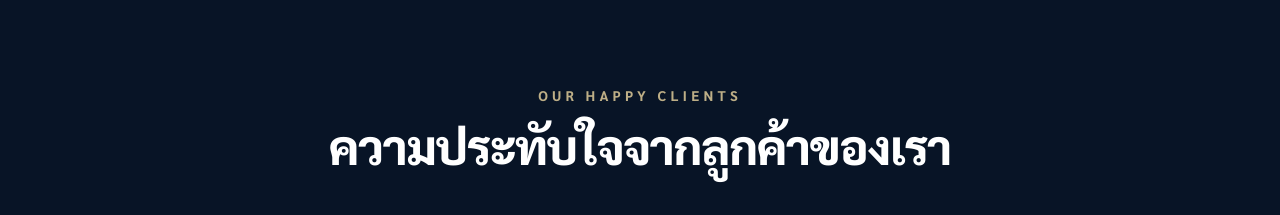
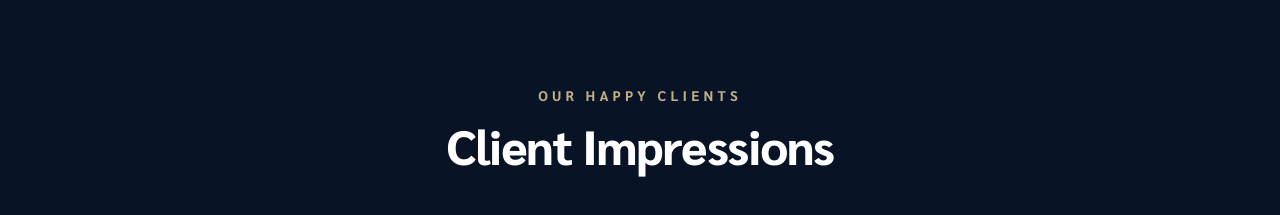
Before and after one commit to monthon21/akthaiproperty, a Next.js app: page /en in a window 1280 px wide. Shown: the part 2780-2995 px from the top of the page. Built offline with nearby package versions, Linux system fonts and the light colour scheme; no server answers; the database is empty.

Commit message:
Remove unused social lik & Solve non translate text on index

```diff
--- a/app/[lang]/loan/page.tsx
+++ b/app/[lang]/loan/page.tsx
@@ -173,7 +173,7 @@ export default function LoanPage() {
             </div>
           </div>
         </div>
-        <GreetingPhotos />
+        <GreetingPhotos lang={lang} />
       </main>
       <Footer />
     </>
--- a/app/[lang]/page.tsx
+++ b/app/[lang]/page.tsx
@@ -97,7 +97,7 @@ export default async function Home({ params }: PageProps) {
         <LoanSection lang={lang} />
 
         {/* Client Impressions */}
-        <GreetingPhotos />
+        <GreetingPhotos lang={lang} />
 
         {/* Testimonials */}
         <Testimonials lang={lang} />
--- a/components/Footer.tsx
+++ b/components/Footer.tsx
@@ -167,11 +167,6 @@ export default function Footer() {
         <p className="font-alt text-[9px] font-bold text-white/20 uppercase tracking-[0.2em] leading-none">
           © 2026 AK THAI PROPERTY. ALL RIGHTS RESERVED.
         </p>
-        <div className="flex gap-8 font-alt text-[9px] font-bold text-white/20 uppercase tracking-[0.2em] leading-none">
-          <a href="#" className="hover:text-accent transition-colors">Twitter</a>
-          <a href="#" className="hover:text-accent transition-colors">Instagram</a>
-          <a href="#" className="hover:text-accent transition-colors">LinkedIn</a>
-        </div>
       </div>
     </footer>
   );
--- a/components/GreetingPhotos.tsx
+++ b/components/GreetingPhotos.tsx
@@ -1,6 +1,10 @@
 import Image from "next/image";
 
-export default function GreetingPhotos() {
+interface GreetingPhotosProps {
+  lang?: string;
+}
+
+export default function GreetingPhotos({ lang = 'th' }: GreetingPhotosProps) {
   // Generate array of 20 images from ak-greeting-01.jpg to ak-greeting-20.jpg
   const allImages = Array.from({ length: 20 }, (_, i) =>
     `/greeting/ak-greeting-${(i + 1).toString().padStart(2, '0')}.jpg`
@@ -10,11 +14,18 @@ export default function GreetingPhotos() {
   const row1 = allImages.slice(0, 10);
   const row2 = allImages.slice(10, 20);
 
+  const subtitle = lang === 'zh' ? '满意客户' : 'Our Happy Clients';
+  const title = lang === 'zh'
+    ? '客户感言'
+    : lang === 'en'
+      ? 'Client Impressions'
+      : 'ความประทับใจจากลูกค้าของเรา';
+
   return (
     <section className="py-24 border-t border-foreground/5 overflow-hidden bg-black/20">
       <div className="max-w-7xl mx-auto px-6 mb-12 text-center">
-        <h2 className="text-sm font-bold text-accent uppercase tracking-[0.3em] mb-4">Our Happy Clients</h2>
-        <h3 className="text-3xl md:text-5xl font-black tracking-tight">ความประทับใจจากลูกค้าของเรา</h3>
+        <h2 className="text-sm font-bold text-accent uppercase tracking-[0.3em] mb-4">{subtitle}</h2>
+        <h3 className="text-3xl md:text-5xl font-black tracking-tight">{title}</h3>
       </div>
 
       <div className="flex flex-col gap-6 relative">
--- a/components/Hero.tsx
+++ b/components/Hero.tsx
@@ -12,7 +12,9 @@ import HeroSearchBox from "./HeroSearchBox";
 const dictionaries = { th, en, zh };
 
 function AnimatedNumber({ value, suffix = "", prefix = "", duration = 2000 }: { value: number, suffix?: string, prefix?: string, duration?: number }) {
-  const [count, setCount] = useState(0);
+  // Set initial state to value for SEO and non-JS fallback.
+  // The useEffect will start the animation from 0 on the client.
+  const [count, setCount] = useState(value);
 
   useEffect(() => {
     let startTimestamp: number | null = null;
```
